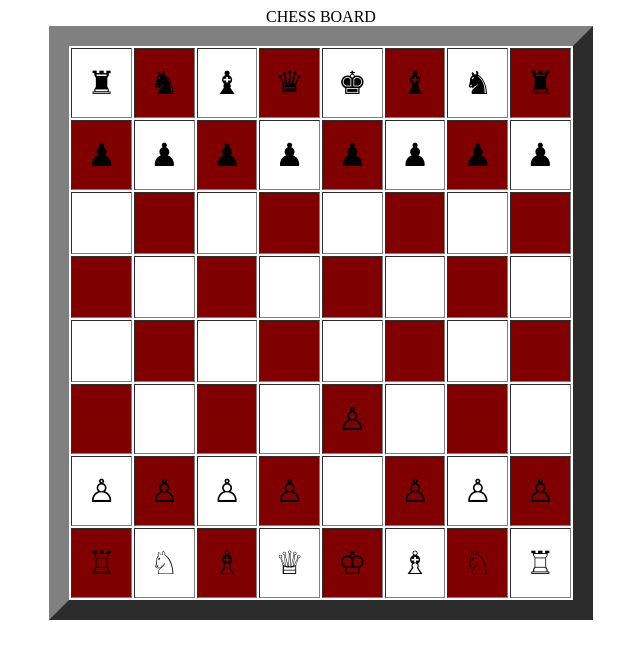
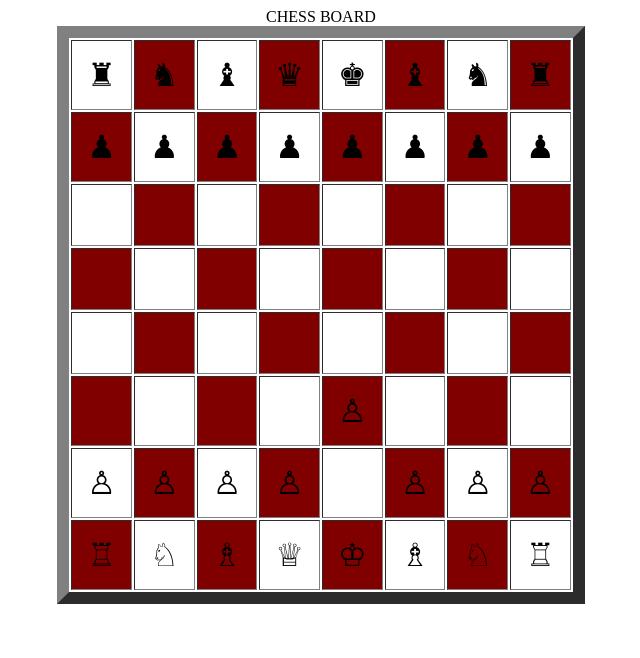
Before and after one commit to Moinuddin837/chess, a plain HTML site: page index.html in a window 1280 px wide. Shown: the whole page, without its empty margins (319-959 px from the left). Drawn offline with Linux system fonts and the light colour scheme.

Commit message:
Update table border style in index.html
Changed table border style from '20' to '12px solid #808080'.

```diff
--- a/index.html
+++ b/index.html
@@ -6,7 +6,7 @@
     <title>Document</title>
 </head>
 <body>
-    <table border="20" align="center" width="100" cellpadding="15" >
+    <table border="12px solid #808080" align="center" width="100" cellpadding="15" >
         <caption>CHESS BOARD</caption>
         <tr>
             <td bgcolor="white" width="12.5" height="30px" align="center" valign="middle"><span><font size="6">&#9820;</font></span></td>
```
